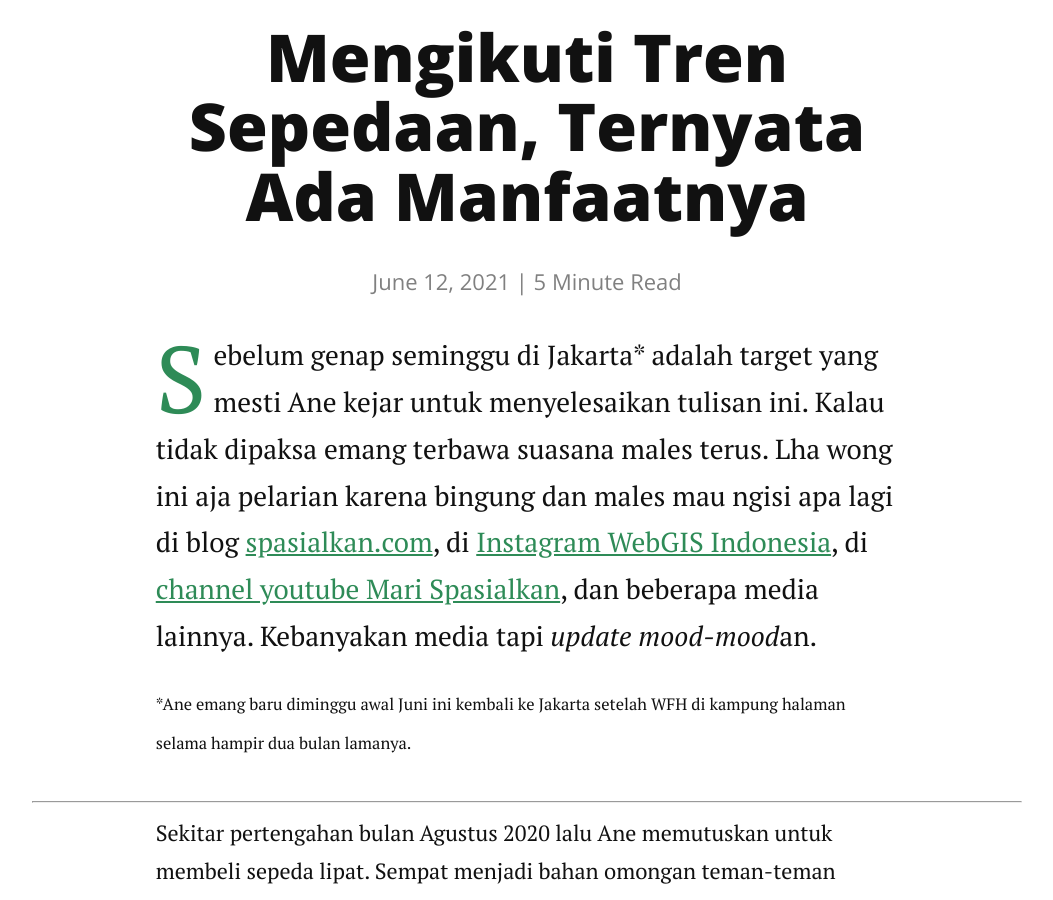
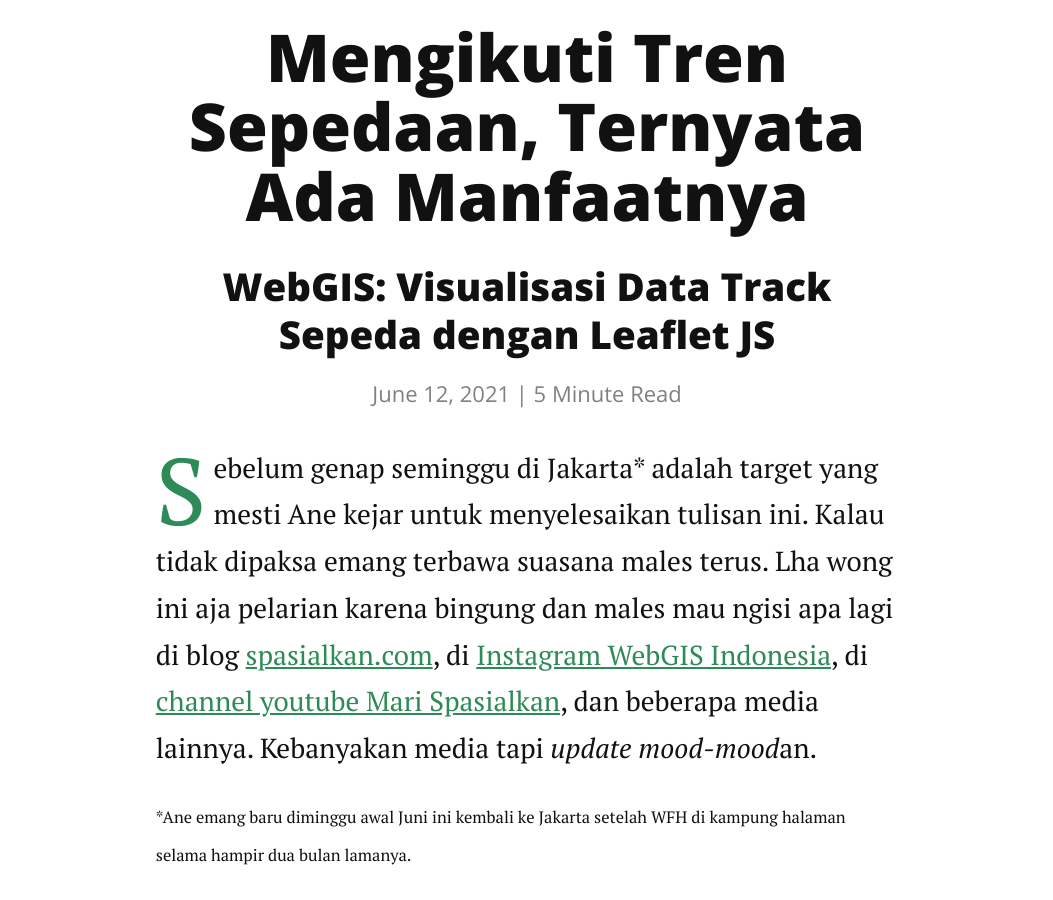
Before and after one commit to rifkifau/rifkifau.github.io, a Jekyll site: the page built from _posts/2021-06-12-mengikuti-tren-sepedaan-ternyata-ada-manfaatnya.markdown, in a window 1280 px wide and 900 px high, scrolled down 340 px. Shown: the whole window, without its empty margins (113-1166 px from the left). Built offline with Jekyll 4.4.1, drawn with Linux system fonts in a browser that asks for light colours; nearby versions of some CDN libraries; comment, search, counter and statistics services are not loaded.

Commit message:
Update 2021-06-12-mengikuti-tren-sepedaan-ternyata-ada-manfaatnya.markdown

```diff
--- a/_posts/2021-06-12-mengikuti-tren-sepedaan-ternyata-ada-manfaatnya.markdown
+++ b/_posts/2021-06-12-mengikuti-tren-sepedaan-ternyata-ada-manfaatnya.markdown
@@ -1,6 +1,7 @@
 ---
 layout: post
 title:  "Mengikuti Tren Sepedaan, Ternyata Ada Manfaatnya"
+subtitle: "WebGIS: Visualisasi Data Track Sepeda dengan Leaflet JS"
 date:   2021-06-12
 tags:   [ Tren, Sepeda, Manfaat, Visualisasi, Data, Track ]
 desc: "Data Track Sepeda dari aplikasi Strava dapat diunduh menjadi data spasial berformat gpx. Data tersebut selanjutnya dapat diolah menggunakan QGIS dan divisualisasikan menjadi WebGIS Data Track/Rute Sepeda dengan memanfaatkan library Leaflet JS. Contoh bentuk visualisasinya adalah Moving Marker, Slithering Snake, Marching Ants."
```
